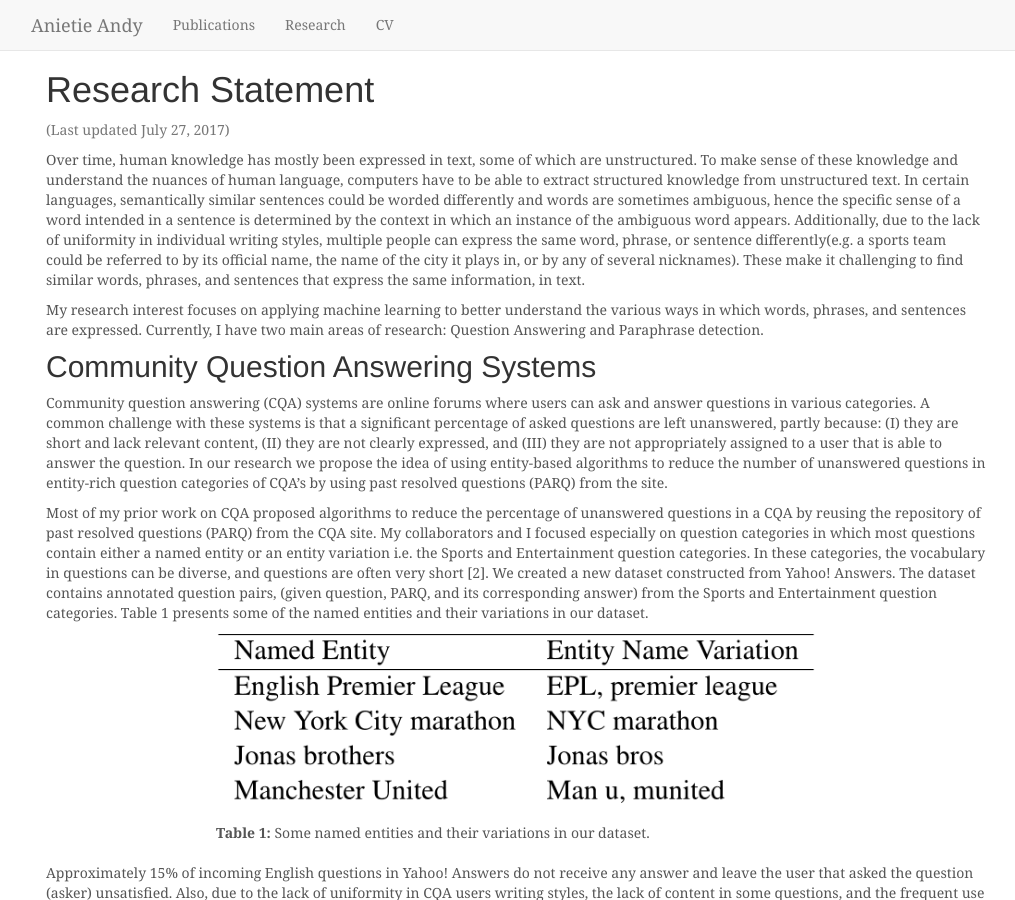
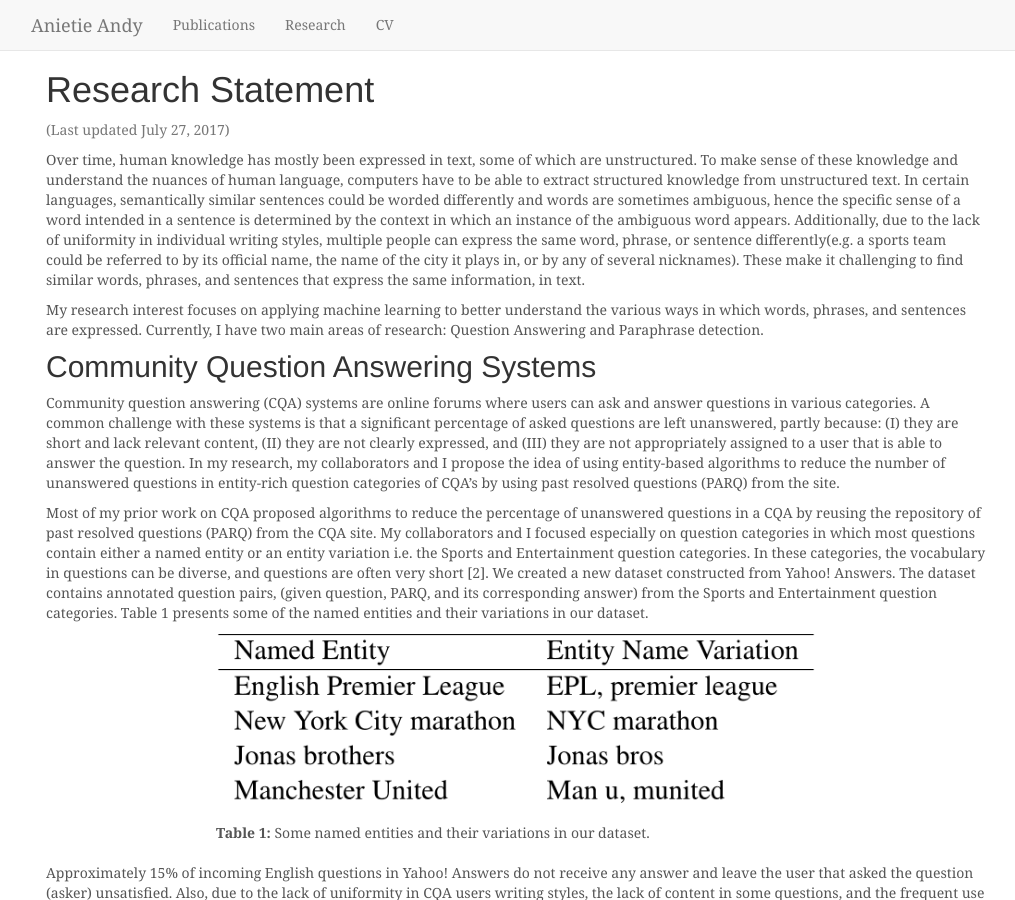
Before and after one commit to anietieandy/anietieandy.github.io, a Jekyll site: the page built from research.md, in a window 1280 px wide and 900 px high. Shown: the whole window, without its empty margins (124-1139 px from the left). Built offline with Jekyll 4.4.1, drawn with Linux system fonts in a browser that asks for light colours; nearby versions of some CDN libraries.

Commit message:
updated research.md

```diff
--- a/research.md
+++ b/research.md
@@ -54,7 +54,7 @@
 ## Community Question Answering Systems
 
 
-Community question answering (CQA) systems are online forums where users can ask and answer questions in various categories. A common challenge with these systems is that a significant percentage of asked questions are left unanswered, partly because: (I) they are short and lack relevant content, (II) they are not clearly expressed, and (III) they are not appropriately assigned to a user that is able to answer the question. In our research we propose the idea of using entity-based algorithms to reduce the number of unanswered questions in entity-rich question categories of CQA's by using past resolved questions (PARQ) from the site.
+Community question answering (CQA) systems are online forums where users can ask and answer questions in various categories. A common challenge with these systems is that a significant percentage of asked questions are left unanswered, partly because: (I) they are short and lack relevant content, (II) they are not clearly expressed, and (III) they are not appropriately assigned to a user that is able to answer the question. In my research, my collaborators and I propose the idea of using entity-based algorithms to reduce the number of unanswered questions in entity-rich question categories of CQA's by using past resolved questions (PARQ) from the site.
 
 Most of my prior work on CQA proposed algorithms to reduce the percentage of unanswered questions in a CQA by reusing the repository of past resolved questions (PARQ) from the CQA site. My collaborators and I focused especially on question categories in which most questions contain either a named entity or an entity variation i.e. the Sports and Entertainment question categories. In these categories, the vocabulary in questions can be diverse, and questions are often very short [2]. We created a new dataset constructed from Yahoo! Answers. The dataset contains annotated question pairs, (given question, PARQ, and its corresponding answer) from the Sports and Entertainment question categories. Table 1 presents some of the named entities and their variations in our dataset.
 
```
